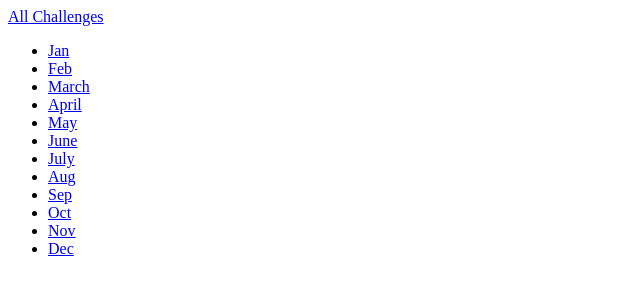
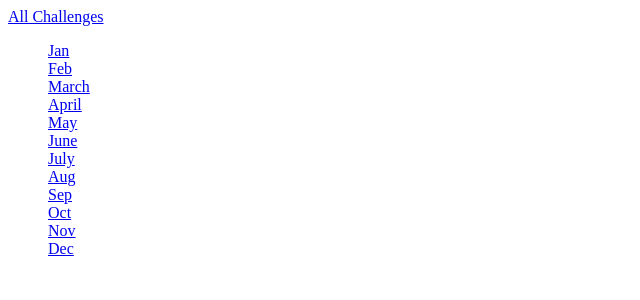
Before and after one commit to Umar-Mughal/Python-PixelMancer, a Django app: page /challenges/ in a window 1280 px wide. Shown: the top 300 px of the page, without its empty margins (0-640 px from the left). Run offline with Django 4.2, Linux system fonts and the light colour scheme.

Commit message:
Adding Static Files

```diff
--- /dev/null
+++ b/monthly_challenges/challenges/static/challenges/challenges.css
@@ -0,0 +1,3 @@
+ul {
+    list-style: none;
+}
--- a/monthly_challenges/challenges/templates/challenges/index.html
+++ b/monthly_challenges/challenges/templates/challenges/index.html
@@ -1,9 +1,17 @@
 {% extends "base.html" %}
+{% load static %}
 
+<!--CSS-->
+{% block css_files %}
+<link rel="stylesheet" href="{% static 'challenges/challenges.css' %}">
+{% endblock %}
+
+<!--Page Title-->
 {% block page_title %}
     All Challenges
 {% endblock %}
 
+<!--Page Content-->
 {% block content %}
     {% include "challenges/includes/header.html" %}
     <ul>
--- a/monthly_challenges/templates/base.html
+++ b/monthly_challenges/templates/base.html
@@ -6,6 +6,7 @@
           content="width=device-width, user-scalable=no, initial-scale=1.0, maximum-scale=1.0, minimum-scale=1.0">
     <meta http-equiv="X-UA-Compatible" content="ie=edge">
     <title>{% block page_title %}My Challenges{% endblock %}</title>
+    {% block css_files %}{% endblock %}
 </head>
 <body>
     {% block content %}{% endblock %}
```
